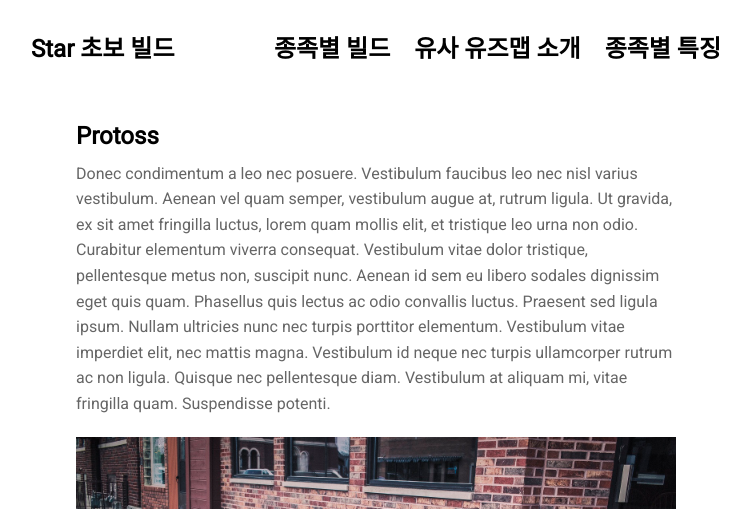
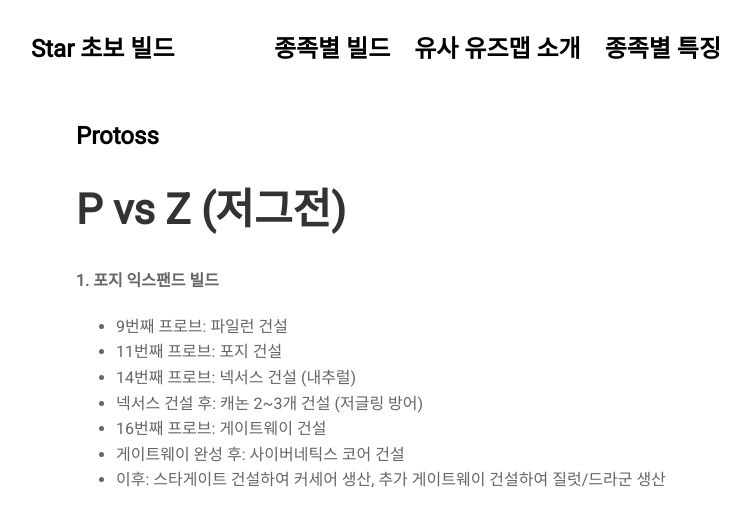
Before and after one commit to kyuyoungHan/kyuyoungHan.github.io, a Jekyll site: the page built from projects/proj-3.md, in a window 1280 px wide and 1400 px high. Shown: the top 509 px of the window, without its empty margins (264-1014 px from the left). Built offline with Jekyll 4.4.1, drawn with Linux system fonts in a browser that asks for light colours; nearby versions of some CDN libraries; some of the changed text lies outside the part shown; grey boxes are pictures that could not be loaded.

Commit message:
수정본23

```diff
--- a/projects/proj-3.md
+++ b/projects/proj-3.md
@@ -3,6 +3,123 @@ layout: post
 title: 'Protoss'
 ---
 
-Donec condimentum a leo nec posuere. Vestibulum faucibus leo nec nisl varius vestibulum. Aenean vel quam semper, vestibulum augue at, rutrum ligula. Ut gravida, ex sit amet fringilla luctus, lorem quam mollis elit, et tristique leo urna non odio. Curabitur elementum viverra consequat. Vestibulum vitae dolor tristique, pellentesque metus non, suscipit nunc. Aenean id sem eu libero sodales dignissim eget quis quam. Phasellus quis lectus ac odio convallis luctus. Praesent sed ligula ipsum. Nullam ultricies nunc nec turpis porttitor elementum. Vestibulum vitae imperdiet elit, nec mattis magna. Vestibulum id neque nec turpis ullamcorper rutrum ac non ligula. Quisque nec pellentesque diam. Vestibulum at aliquam mi, vitae fringilla quam. Suspendisse potenti.
+## P vs Z (저그전)
 
-{% include image.html url="http://www.gratisography.com" image="projects/proj-3/clothes.jpg" %}
+**1. 포지 익스팬드 빌드**
+
+
+- 9번째 프로브: 파일런 건설
+- 11번째 프로브: 포지 건설
+- 14번째 프로브: 넥서스 건설 (내추럴)
+- 넥서스 건설 후: 캐논 2~3개 건설 (저글링 방어)
+- 16번째 프로브: 게이트웨이 건설
+- 게이트웨이 완성 후: 사이버네틱스 코어 건설
+- 이후: 스타게이트 건설하여 커세어 생산, 추가 게이트웨이 건설하여 질럿/드라군 생산
+
+
+<iframe width="560" height="315" src="https://www.youtube.com/embed/ew7GJM2SydM?si=W_i375twGpN9U2Qm" title="YouTube video player" frameborder="0" allow="accelerometer; autoplay; clipboard-write; encrypted-media; gyroscope; picture-in-picture; web-share" referrerpolicy="strict-origin-when-cross-origin" allowfullscreen></iframe>
+
+
+**2. 1게이트 코어 빌드**
+
+- 9번째 프로브: 파일런 건설
+- 12번째 프로브: 게이트웨이 건설
+- 14번째 프로브: 가스 채취소 건설
+- 게이트웨이 완성 후: 질럿 생산
+- 15번째 프로브: 사이버네틱스 코어 건설
+- 사이버네틱스 코어 완성 후: 스타게이트 건설하여 코르세어 생산
+- 이후: 템플러 아카이브 건설하여 하이 템플러 준비
+
+<iframe width="560" height="315" src="https://www.youtube.com/embed/KYKwBJ7so3Q?si=GqV3zdfUeR1fpXOa" title="YouTube video player" frameborder="0" allow="accelerometer; autoplay; clipboard-write; encrypted-media; gyroscope; picture-in-picture; web-share" referrerpolicy="strict-origin-when-cross-origin" allowfullscreen></iframe>
+
+
+
+## P vs P 프로토스전
+
+**1. 2게이트 드라군 빌드**
+
+
+- 9번째 프로브: 파일런 건설
+- 12번째 프로브: 게이트웨이 건설
+- 14번째 프로브: 가스 채취소 건설
+- 게이트웨이 완성 후: 드라군 생산
+- 15번째 프로브: 두 번째 게이트웨이 건설
+- 사이버네틱스 코어 완성 후: 드라군 사정거리 업그레이드
+- 이후: 로보틱스 시설 건설하여 옵저버 및 리버 준비
+
+
+<iframe width="560" height="315" src="https://www.youtube.com/embed/JjR8Et6ead4?si=_HD6RGMXhkDOO9Vf" title="YouTube video player" frameborder="0" allow="accelerometer; autoplay; clipboard-write; encrypted-media; gyroscope; picture-in-picture; web-share" referrerpolicy="strict-origin-when-cross-origin" allowfullscreen></iframe>
+
+
+
+**2. 1게이트 로보틱스 빌드**
+
+
+- 9번째 프로브: 파일런 건설
+- 12번째 프로브: 게이트웨이 건설
+- 14번째 프로브: 가스 채취소 건설
+- 게이트웨이 완성 후: 드라군 생산
+- 15번째 프로브: 사이버네틱스 코어 건설
+- 사이버네틱스 코어 완성 후: 로보틱스 시설 건설
+- 이후: 로보틱스 서포트 베이 건설하여 리버 생산
+
+
+
+<iframe width="560" height="315" src="https://www.youtube.com/embed/1pH0GyRQU3g?si=QmG8Noykr1zabb4K" title="YouTube video player" frameborder="0" allow="accelerometer; autoplay; clipboard-write; encrypted-media; gyroscope; picture-in-picture; web-share" referrerpolicy="strict-origin-when-cross-origin" allowfullscreen></iframe>
+
+
+
+
+## P vs T (테란전)
+
+**1. 1게이트 익스탠스 빌드**
+
+
+- 9번째 프로브: 파일런 건설
+- 12번째 프로브: 게이트웨이 건설
+- 14번째 프로브: 가스 채취소 건설
+- 게이트웨이 완성 후: 질럿 또는 드라군 생산
+- 15번째 프로브: 사이버네틱스 코어 건설
+- 사이버네틱스 코어 완성 후: 드라군 사정거리 업그레이드
+- 드라군 2~3기 생산 후: 넥서스 건설 (내추럴)
+- 이후: 로보틱스 시설 건설하여 옵저버 준비
+
+
+<iframe width="560" height="315" src="https://www.youtube.com/embed/FcrbcBEsuj8?si=BS19dZYXTMVa0xPK" title="YouTube video player" frameborder="0" allow="accelerometer; autoplay; clipboard-write; encrypted-media; gyroscope; picture-in-picture; web-share" referrerpolicy="strict-origin-when-cross-origin" allowfullscreen></iframe>
+
+
+
+**2. 2게이트 드라군 빌드**
+
+
+- 9번째 프로브: 파일런 건설
+- 12번째 프로브: 게이트웨이 건설
+- 14번째 프로브: 가스 채취소 건설
+- 게이트웨이 완성 후: 드라군 생산
+- 15번째 프로브: 두 번째 게이트웨이 건설
+- 사이버네틱스 코어 완성 후: 드라군 사정거리 업그레이드
+- 이후: 로보틱스 시설 건설하여 옵저버 및 리버 준비
+
+
+<iframe width="560" height="315" src="https://www.youtube.com/embed/1dP95VJpnGo?si=ZXoUPz14B-6LmGVc" title="YouTube video player" frameborder="0" allow="accelerometer; autoplay; clipboard-write; encrypted-media; gyroscope; picture-in-picture; web-share" referrerpolicy="strict-origin-when-cross-origin" allowfullscreen></iframe>
+
+
+
+**3. 1게이트 로보틱스 빌드**
+
+
+
+- 9번째 프로브: 파일런 건설
+- 12번째 프로브: 게이트웨이 건설
+- 14번째 프로브: 가스 채취소 건설
+- 게이트웨이 완성 후: 드라군 생산
+- 15번째 프로브: 사이버네틱스 코어 건설
+- 사이버네틱스 코어 완성 후: 로보틱스 시설 건설
+- 이후: 로보틱스 서포트 베이 건설하여 리버 생산
+
+
+<iframe width="560" height="315" src="https://www.youtube.com/embed/RdcXA7xzaME?si=XRte3gI8EinF-ffe" title="YouTube video player" frameborder="0" allow="accelerometer; autoplay; clipboard-write; encrypted-media; gyroscope; picture-in-picture; web-share" referrerpolicy="strict-origin-when-cross-origin" allowfullscreen></iframe>
+
+
+
+**각 빌드는 상황과 상대의 전략에 따라 변형될 수 있습니다. 프로토스는 유닛 조합과 타이밍 공격이 중요한 만큼, 상대의 움직임을 잘 파악하고 이에 맞춰 전략을 수정하는 것이 중요합니다.**
```
Also changed, not shown: projects/proj-1.md (+3 -0 lines), projects/proj-2.md (+6 -3 lines).
